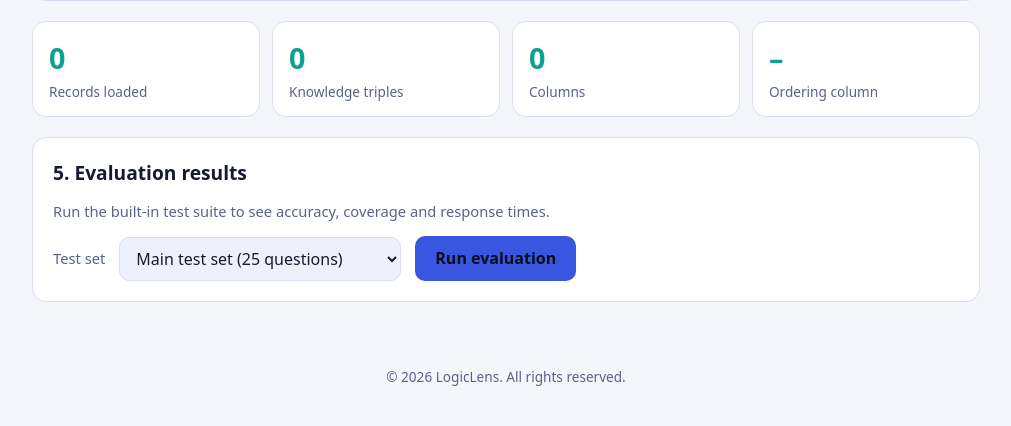
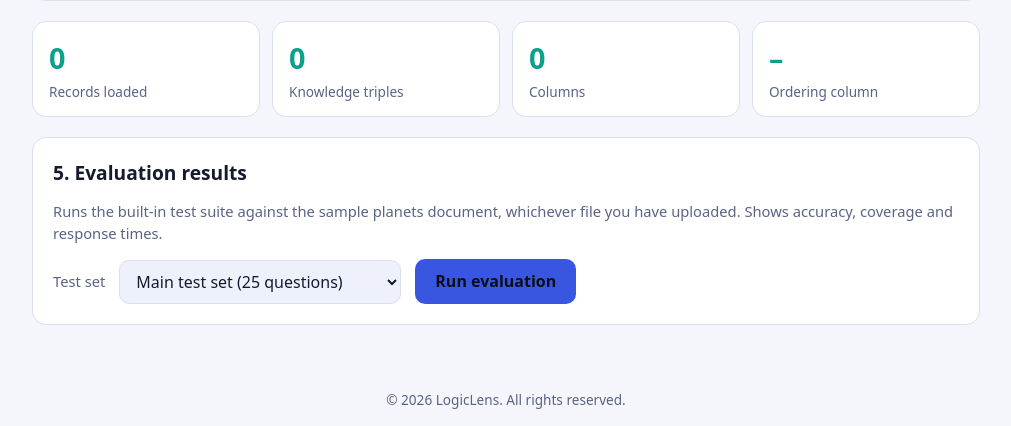
Before and after one commit to blanola-codes/Document-QA-Agent, a Flask app: page / in a window 1280 px wide. Shown: the part 529-955 px from the top of the page, without its empty margins (134-1145 px from the left). Before the commit the page ends 915 px from the top, so only its background shows below. Run offline with Flask 3, Linux system fonts and the light colour scheme.

Commit message:
Clarify evaluation uses the sample document

```diff
--- a/templates/index.html
+++ b/templates/index.html
@@ -79,7 +79,7 @@
     </section>
     <section class="card" id="eval-card" aria-labelledby="eval-title">
       <h2 id="eval-title">5. Evaluation results</h2>
-      <p class="muted">Run the built-in test suite to see accuracy, coverage and response times.</p>
+      <p class="muted">Runs the built-in test suite against the sample planets document, whichever file you have uploaded. Shows accuracy, coverage and response times.</p>
       <div class="row">
         <label for="suite-select" class="muted">Test set</label>
         <select id="suite-select">
```
